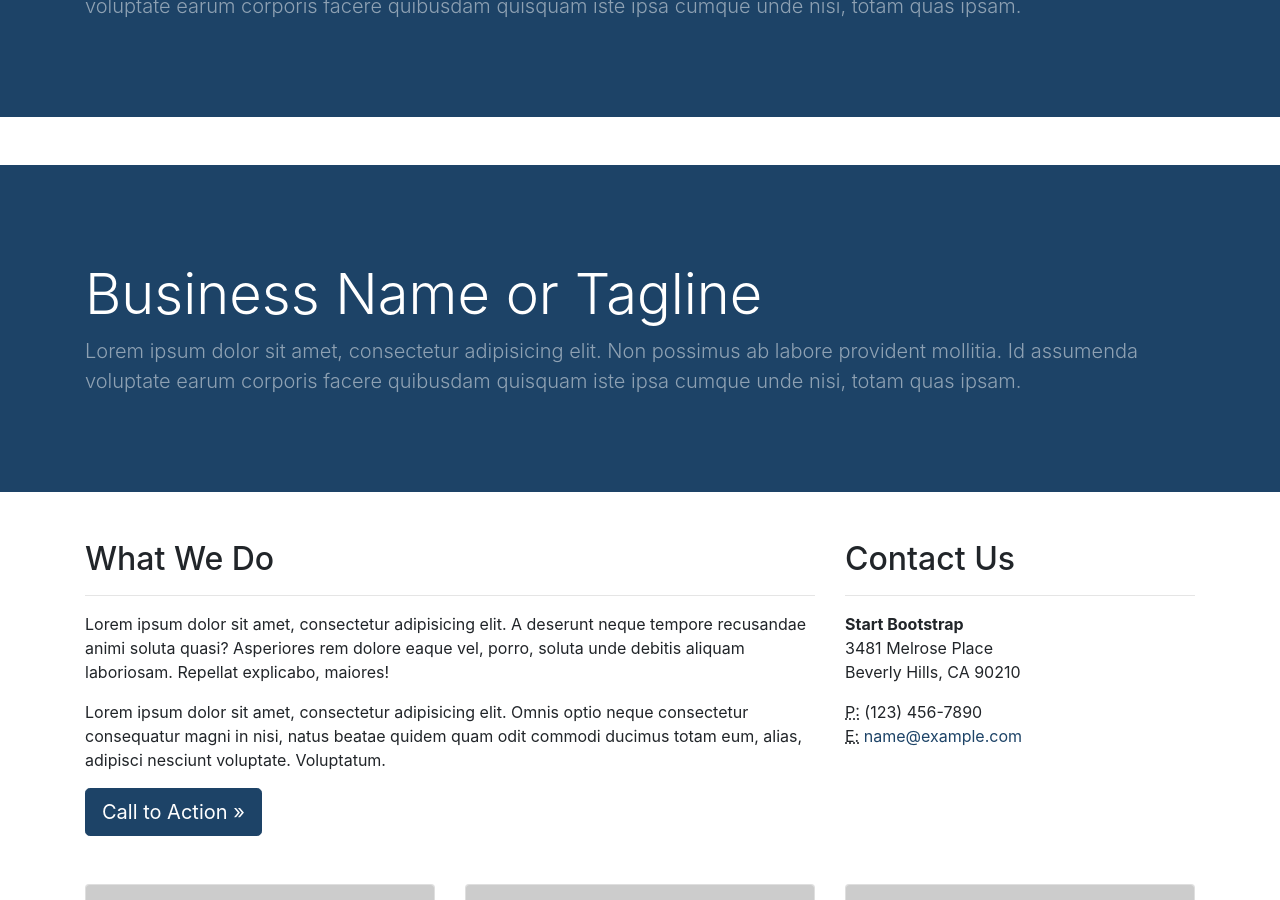
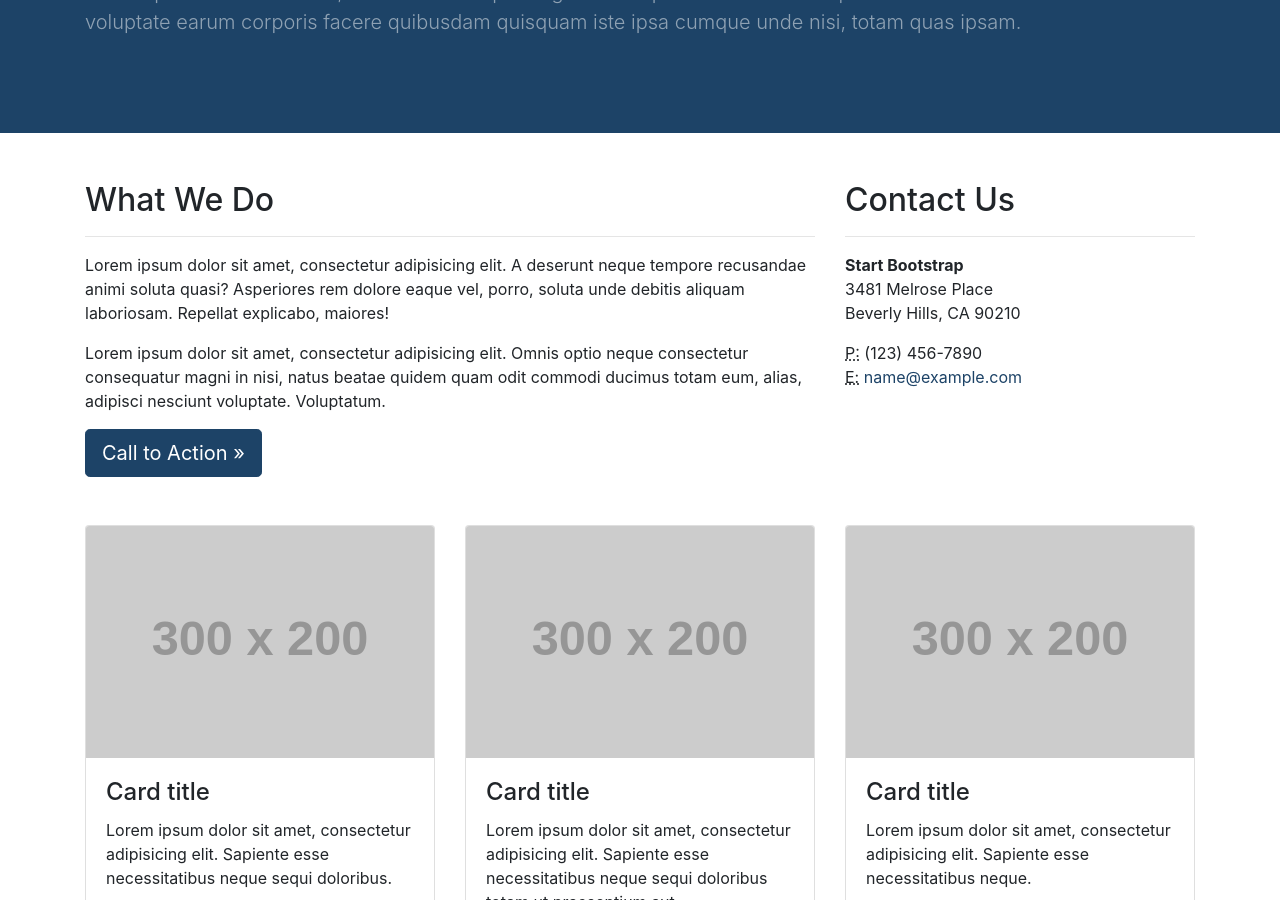
Before and after one commit to ic-Solutions/agsr-static, a Jekyll site: the page built from index.html, in a window 1280 px wide and 900 px high, scrolled down 322 px. Built offline with Jekyll 4.4.1, drawn with Linux system fonts in a browser that asks for light colours.

Commit message:
Home Navigation Links

```diff
--- a/_layouts/default.html
+++ b/_layouts/default.html
@@ -34,7 +34,7 @@
         <div class="collapse navbar-collapse" id="navbarResponsive">
           <ul class="navbar-nav mr-auto">
             <li class="nav-item active">
-              <a class="nav-link" href="#"
+              <a class="nav-link" href="/"
                 >Home <span class="sr-only">(current)</span></a
               >
             </li>
@@ -47,13 +47,13 @@
           </ul>
           <ul class="navbar-nav ml-auto">
             <li class="nav-item active">
-              <a class="nav-link" href="#"
+              <a class="nav-link" href="/"
                 >Home
                 <span class="sr-only">(current)</span>
               </a>
             </li>
             <li class="nav-item">
-              <a class="nav-link" href="#">About</a>
+              <a class="nav-link" href="/about/">About</a>
             </li>
             <li class="nav-item">
               <a class="nav-link" href="#">Services</a>
@@ -68,10 +68,12 @@
     <!-- As a heading -->
     <nav class="navbar navbar-expand-lg navbar-light bg-light tall-nav">
       <div class="container">
-        <h1 class="navbar-brand mb-0 h1">AGSR</h1>
+        <a class="nav-link" href="/">
+            <h1 class="navbar-brand mb-0 h1">AGSR</h1>
+        </a>
         <ul class="navbar-nav ml-auto">
           <li class="nav-item active">
-            <a class="nav-link" href="#"
+            <a class="nav-link" href="/"
               >Home <span class="sr-only">(current)</span></a
             >
           </li>
@@ -84,24 +86,7 @@
         </ul>
       </div>
     </nav>
-    <!-- Header -->
-    <header class="bg-primary py-5 mb-5">
-      <div class="container h-100">
-        <div class="row h-100 align-items-center">
-          <div class="col-lg-12">
-            <h1 class="display-4 text-white mt-5 mb-2">
-              Business Name or Tagline
-            </h1>
-            <p class="lead mb-5 text-white-50">
-              Lorem ipsum dolor sit amet, consectetur adipisicing elit. Non
-              possimus ab labore provident mollitia. Id assumenda voluptate
-              earum corporis facere quibusdam quisquam iste ipsa cumque unde
-              nisi, totam quas ipsam.
-            </p>
-          </div>
-        </div>
-      </div>
-    </header>
+
 
 {{content}}
 
```
